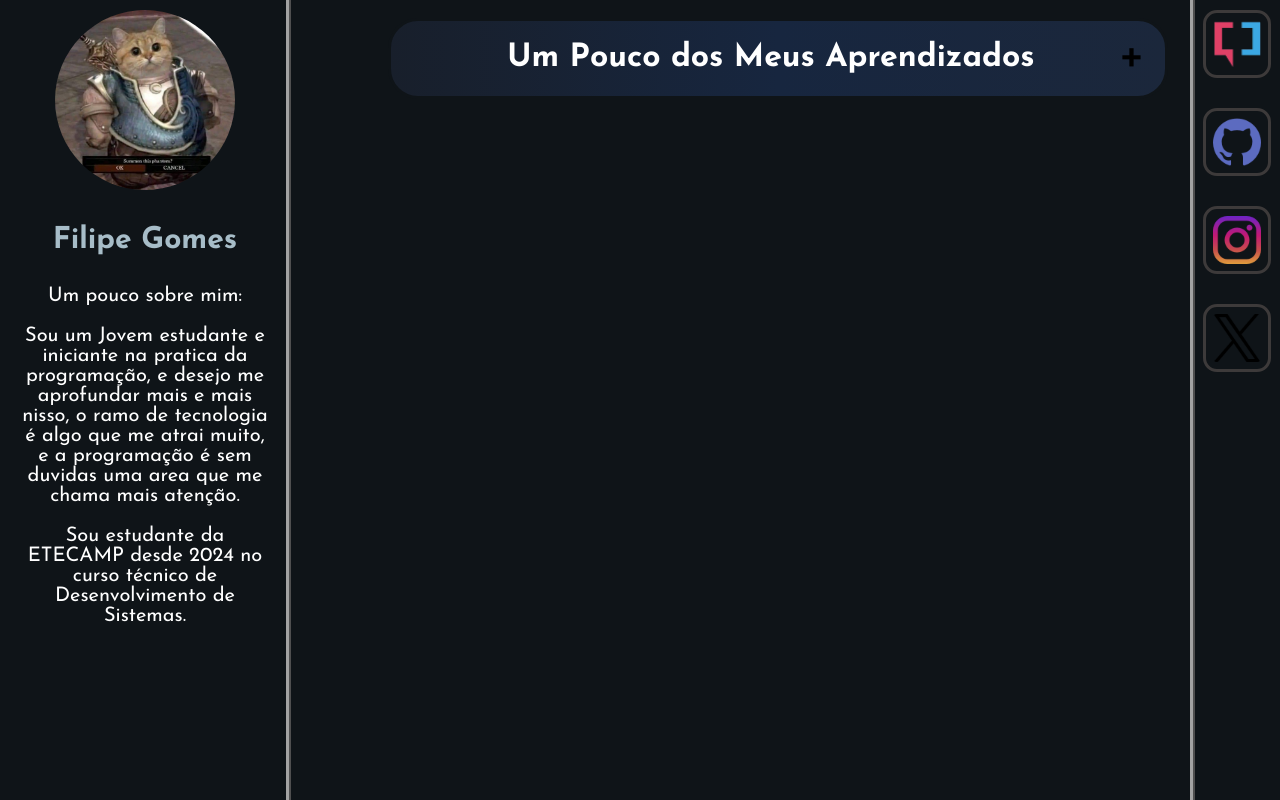
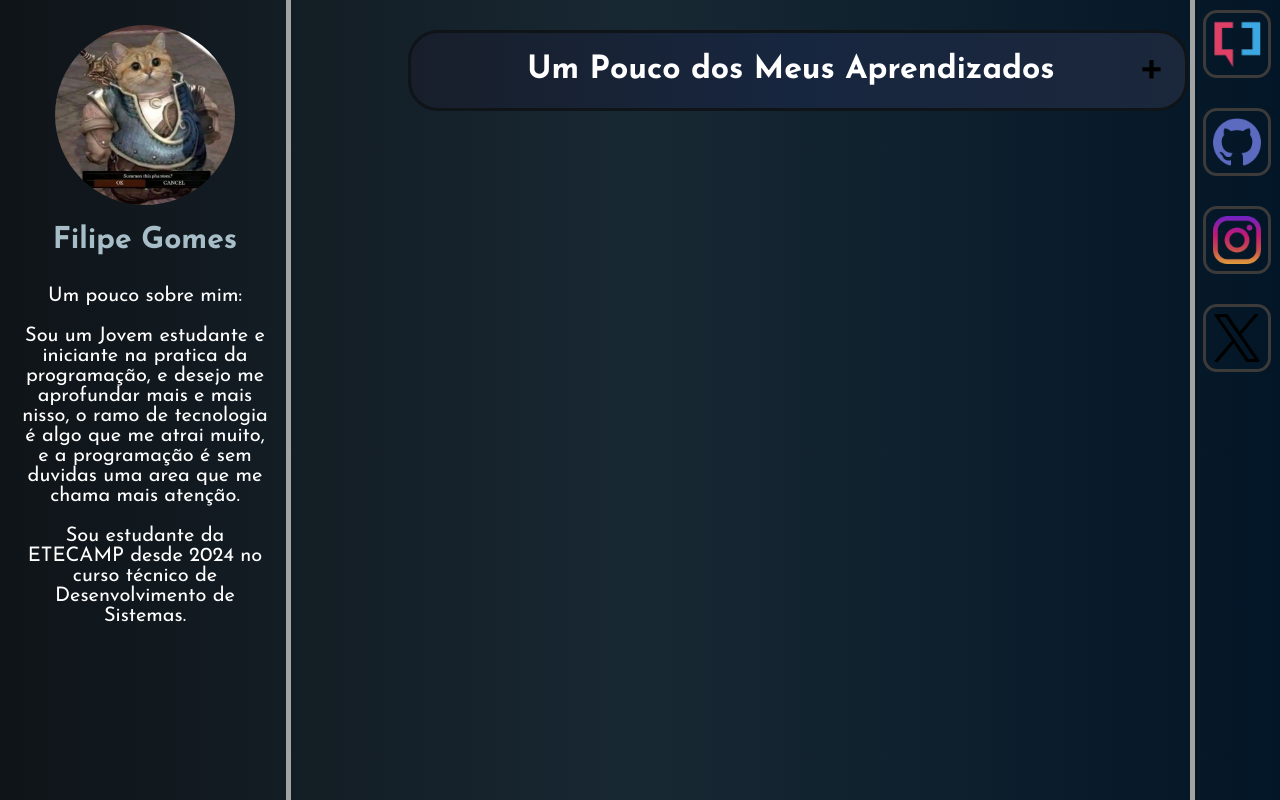
Before and after one commit to Filkiro/sitekiro, a website: page HTML/index.html in a window 1280 px wide. Drawn offline with Linux system fonts and the light colour scheme.

Commit message:
Add files via upload

```diff
--- a/CSS/big.css
+++ b/CSS/big.css
@@ -2,72 +2,37 @@
   font-family: 'Josefin Sans';
   src: url(../FONTS/JosefinSans-VariableFont_wght.ttf);
 }
-@media only screen and (orientation: portrait) {
-    body {
-      width: 480px;
-      height: 960px;
-      scale: 1;
+/*Código para o scrollbar*/
+::-webkit-scrollbar{
+  width: 10px;
+
 }
+::-webkit-scrollbar-track{
+
+  border-radius: px;
+  background: #172027;
+
 }
-@media only screen and (resulution-max: 300dpi) {
-    Html {
-      width: 480px;
-      height: 960px;
-      scale: 1;
+::-webkit-scrollbar-thumb{
+  background-color: #2e2f4d;
+  border-radius: 8px;
+
 }
-}
+body{
+  background-image: linear-gradient(to right, #0f1418, #182833, #031627);
 
-@media only screen and (max-width: 480px) {
-  body {
-    width: 20%;
-    height: 20%;
-  }
-  #esq {
-    width: 100%;
-    height: 100%;
-  }
-  header {
-    width: 100%;
-    height: 100%;
-  }
-  main {
-    width: 100%;
-    height: 100%;
-  }
-  #dirt {
-    width: 100%;
-    height: 100%;
-  }
-  footer {
-    width: 100%;
-    height: 100%;
-  }
-}
-
-
-html{
-    width: 100%;
-    height: 100%;
-}
-
-body{
-    background-color: #0f118;
   font-family: 'Josefin Sans';
-    width: 720px;
-    height: 1520px;
 }
 #esq{
   text-align: center;
-    font-size: 30px;
+  font-size: 20px;
   top: 0px;
 
   color: rgb(255, 255, 255);
-    width: auto;
-    height: auto;
-    border-right: 5px ;
-    border-color: rgb(163, 163, 163);
-    padding: 10px 16px 10px 12px;
+  width: 250px;
 
+  padding: 10px 10px 10px 10px;
+  position: relative;
 
 }
 #esq #name{
@@ -75,6 +40,8 @@ body{
   font-size: 30px;
 }
 #esq img{
+  top: 15px;
+  position: relative;
   text-align: center;
   height: 180px;
   width: 180px;
@@ -82,19 +49,21 @@ body{
 }
 header{
   width: 300px;
-    height: 650px;
+  height: auto;
 }
 main{
   position: relative;
-    top: -650px;
+  margin: 30px;
   left: 370px;
   width: 800px;
   height: auto;
 
 }
 main p{
+  width: 400px;
   color: white;
-    font-size: 25px;
+  font-size: 20px;
+  margin: 20px 20px 20px 20px;
 }
 h1{
   left: 30px;
@@ -103,14 +72,10 @@ h1{
   text-align: center
 }
 #dirt{
-    border-left: 5px ;
+text-align: center;
+right: 10px;
+position: relative;
 
-    height: 100px;
-    width: 300px;
-    top: 480px;
-    text-align: center;
-    left: 250px;
-    position: relative;
 }
 #dirt img{
   text-align: center;
@@ -120,9 +85,10 @@ h1{
   right: -6px;
   position: relative;
 }
-footer{
-    width: auto;
-    height: auto;
+nav{
+  right: 400px;
+  position: relative;
+  float: inline-end;
 }
 .rs{
   border: 3px solid;
@@ -136,27 +102,19 @@ footer{
   background-color: rgba(177, 177, 177, 0.425);
   transition: 0.5s;
 }
-#data{
+.data{
   text-align: center;
 }
 
 /*um accordion*/
-details{
+summary{
+
   position: relative;
-    left: -350px;
-    top: 1100px;
-}
-
-summary{
   border: 3px solid;
   border-color: #0f1418;
   border-radius: 30px;
   list-style: none;
   background-color: rgb(19, 24, 32);
-    top: 300px;
-    position: relative;
-    top: -10px;
-    left: -20px;
 
   /*Efeito gradiente*/
   background-image: linear-gradient(to right, rgb(24, 31, 43), rgb(23, 38, 63), rgb(27, 39, 59));
@@ -182,7 +140,74 @@ summary::-webkit-details-marker {
 
 details[open] summary:before {
  content: "-";
+
+ font-size: 40px;
+ top: -10px;
+
  position: relative;
-    display: flex;
 
 }
+details{
+  top: -300px;
+  right: 530px;
+  position: relative;
+}
+details a{
+  color: white;
+  background-color: black;
+  border-radius: 6px;
+  border: 1px solid black;
+  transition: 0.3s;
+}
+details a:hover{
+  color: black;
+  background-color: white;
+  transition: 0.3s;
+  border-color: white;
+}
+
+@media only screen and (orientation: portrait) {
+  body {
+    width: 430px;
+    height: 932px;
+    scale: 1;
+    top: -20px;
+    left: 30%;
+    position: relative;
+  }
+}
+
+@media only screen and (max-width: 430px) {
+body {
+  width: 100%;
+  height: 100%;
+}
+#esq {
+  width: 100%;
+  height: 100%;
+  right: 140px;
+  position: relative;
+}
+header {
+  width: 100%;
+  height: 100%;
+}
+main {
+  width: 100%;
+  height: 100%;
+}
+#dirt {
+  width: 160%;
+  height: 100%;
+}
+footer {
+  width: 100%;
+  height: 100%;
+}
+}
+
+
+html{
+  width: 430px;
+  height: 932px;
+}
--- a/CSS/style.css
+++ b/CSS/style.css
@@ -2,9 +2,25 @@
     font-family: 'Josefin Sans';
     src: url(../FONTS/JosefinSans-VariableFont_wght.ttf);
 }
+/*Código para o scrollbar*/
+::-webkit-scrollbar{
+    width: 10px;
 
+}
+::-webkit-scrollbar-track{
+
+    border-radius: px;
+    background: #172027;
+
+}
+::-webkit-scrollbar-thumb{
+    background-color: #2e2f4d;
+    border-radius: 8px;
+
+}
 body{
-    background-color: #0f1418;
+    background-image: linear-gradient(to right, #0f1418, #182833, #031627);
+
     font-family: 'Josefin Sans';
 }
 #esq{
@@ -14,8 +30,8 @@ body{
 
     color: rgb(255, 255, 255);
     width: 250px;
-    height: 9000px;
-    border-right: 5px ridge;
+    height: 4000px;
+    border-right: 5px solid;
     border-color: rgb(163, 163, 163);
     padding: 10px 16px 10px 12px;
     position: fixed;
@@ -26,6 +42,8 @@ body{
     font-size: 30px;
 }
 #esq img{
+    top: 15px;
+    position: relative;
     text-align: center;
     height: 180px;
     width: 180px;
@@ -33,11 +51,11 @@ body{
 }
 header{
     width: 300px;
-    height: 650px;
+    height: auto;
 }
 main{
     position: relative;
-    top: -650px;
+    margin: 30px;
     left: 370px;
     width: 800px;
     height: auto;
@@ -46,6 +64,7 @@ main{
 main p{
     color: white;
     font-size: 25px;
+    margin: 25px 25px 25px 25px;
 }
 h1{
     left: 30px;
@@ -54,13 +73,14 @@ h1{
     text-align: center
 }
 #dirt{
-    border-left: 5px ridge;
+    border-left: 5px solid;
     border-color: rgb(163, 163, 163);
-    height: 9000px;
+    height: 4000px;
     width: 70px;
     top: 0px;
     position: fixed;
     right: 15px;
+
 }
 #dirt img{
     text-align: center;
@@ -85,12 +105,14 @@ nav{
     background-color: rgba(177, 177, 177, 0.425);
     transition: 0.5s;
 }
-#data{
+.data{
     text-align: center;
 }
 
 /*um accordion*/
 summary{
+    right: 10px;
+    position: relative;
     border: 3px solid;
     border-color: #0f1418;
     border-radius: 30px;
@@ -121,5 +143,22 @@ summary::-webkit-details-marker {
 
  details[open] summary:before {
    content: "-";
+   font-size: 70px;
+   top: -10px;
+
+   position: relative;
 
  }
+details a{
+    color: white;
+    background-color: black;
+    border-radius: 6px;
+    border: 1px solid black;
+    transition: 0.3s;
+}
+details a:hover{
+    color: black;
+    background-color: white;
+    transition: 0.3s;
+    border-color: white;
+}
--- /dev/null
+++ b/CSS/txtht.css
@@ -0,0 +1,88 @@
+@font-face {
+    font-family: 'Josefin Sans';
+    src: url(../FONTS/JosefinSans-VariableFont_wght.ttf);
+}
+/*Código para o scrollbar*/
+::-webkit-scrollbar{
+    width: 10px;
+
+}
+::-webkit-scrollbar-track{
+
+    border-radius: px;
+    background: #172027;
+
+}
+::-webkit-scrollbar-thumb{
+    background-color: #2e2f4d;
+    border-radius: 8px;
+}
+
+
+body{
+    background-image: linear-gradient(to right, #0f1418, #182833, #031627);
+    font-family: 'Josefin Sans';
+}
+header{
+    font-size: 20px;
+    text-align: center;
+    color: #a7bdc8;
+}
+header hr{
+    border: 2px solid;
+    color: gray;
+}
+p{
+    color: white;
+    font-size: 24px;
+    margin: 30px;
+}
+header mark{
+    background-color:   rgba(255, 255, 255, 0.521);
+    border-radius: 4px;
+    border: 8px solid rgba(255, 255, 255, 0);
+    margin: 5px 5px 5px 5px;
+}
+main mark{
+    background-color:   rgba(255, 255, 255, 0.678);
+    border-radius: 4px;
+}
+header a{
+    left: 30px;
+    top: 24px;
+    position: absolute;
+    font-size: 30px;
+    color: white;
+    text-decoration: none;
+    padding: 6px 5px 0px 6px;
+    border-radius:  30px;
+    border: 3px solid black;
+    transition: 0.4s;
+}
+header a:hover{
+    color: black;
+    background-color: white;
+    border-color: white;
+    transition: 0.4s;
+}
+
+table{
+    text-align: center;
+    color: white;
+    font-size: 20px;
+    width: 50% !important;margin: auto;
+    border-collapse: collapse;
+}
+table tr{
+    margin: 5px 5px 5px 5px;
+}
+h2{
+    font-size: 35px;
+    color: white;
+    text-align: center;
+}
+#ts{
+    font-size: 29px;
+    color: white;
+    text-align: center;
+}
```
Lines whose indentation alone changed are shown as unchanged.
